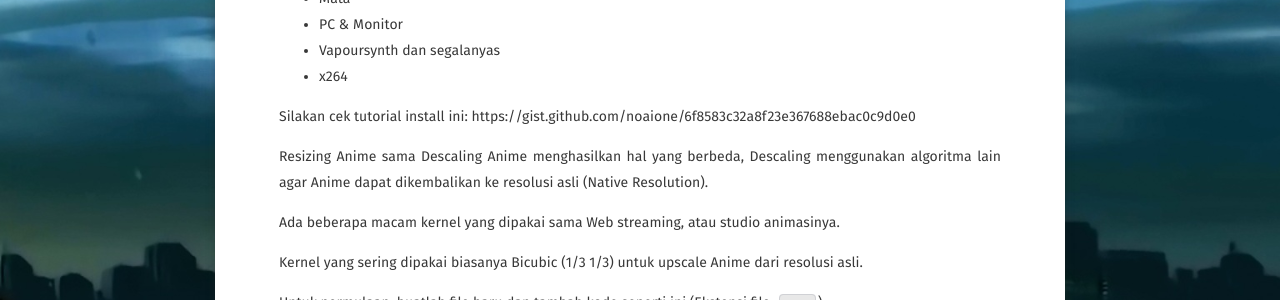
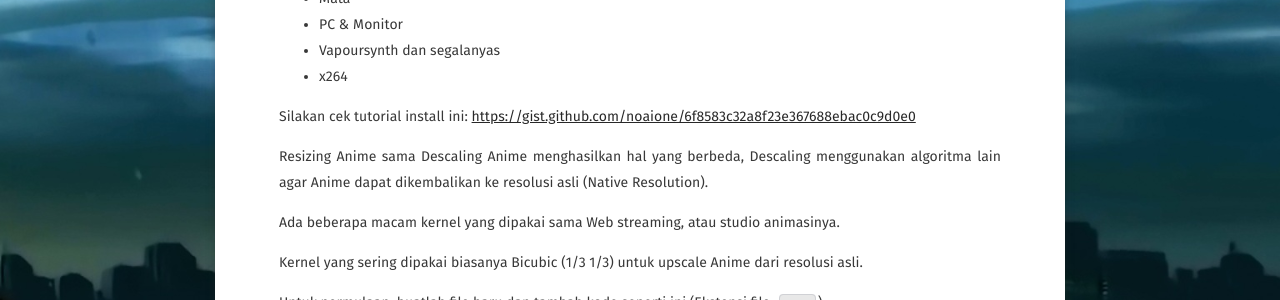
Before and after one commit to noaione/blog, a Jekyll site: the page built from _posts/2019-01-23-descalingvideo.md, in a window 1280 px wide and 900 px high, scrolled down 312 px. Shown: the part 152-452 px from the top of the window. Built offline with Jekyll 4.4.1, drawn with Linux system fonts in a browser that asks for light colours; some web fonts are replaced; comment, search, counter and statistics services are not loaded; part of the change alters nothing that is shown.

Commit message:
Fix link

```diff
--- a/_posts/2019-01-23-descalingvideo.md
+++ b/_posts/2019-01-23-descalingvideo.md
@@ -19,7 +19,7 @@ Yang dibutuhin:
 - Vapoursynth dan segalanyas
 - x264
 
-Silakan cek tutorial install ini: https://gist.github.com/noaione/6f8583c32a8f23e367688ebac0c9d0e0
+Silakan cek tutorial install ini: [https://gist.github.com/noaione/6f8583c32a8f23e367688ebac0c9d0e0](https://gist.github.com/noaione/6f8583c32a8f23e367688ebac0c9d0e0)
 
 Resizing Anime sama Descaling Anime menghasilkan hal yang berbeda, Descaling menggunakan algoritma lain agar
 Anime dapat dikembalikan ke resolusi asli (Native Resolution).
```
